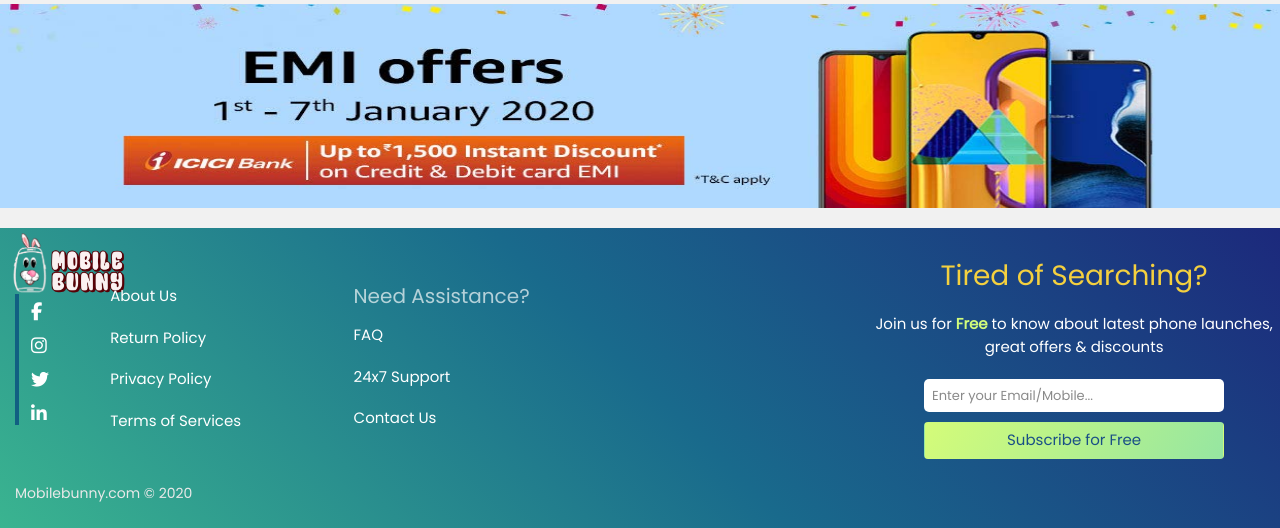
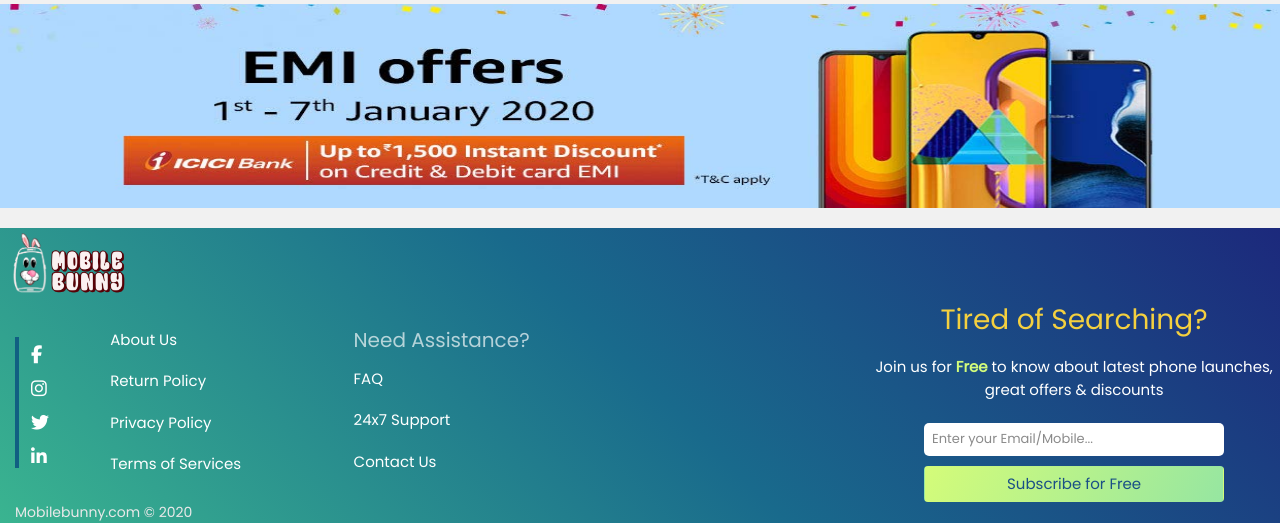
Before and after one commit to commitwithamit/commitwithamit.github.io, a PHP site: page / in a window 1280 px wide. Shown: the part 2610-3138 px from the top of the page. Run offline with PHP 8.4, Linux system fonts and the light colour scheme; some libraries are stand-ins or nearby versions.

Commit message:
second commit

```diff
--- a/mobile_bunny/index.css
+++ b/mobile_bunny/index.css
@@ -756,7 +756,7 @@ input:-webkit-autofill, input:-webkit-autofill:hover, input:-webkit-autofill:foc
     padding: 15px 10px 15px 10px;
 }
 
-.ads img {}
+/* .ads img {} */
 
 .hide_ad {
     display: none;
@@ -976,10 +976,9 @@ input:-webkit-autofill, input:-webkit-autofill:hover, input:-webkit-autofill:foc
 /* footer */
 
 .footer-bg{
-    background: rgb(73,71,71);
     background: linear-gradient(45deg,#3ab490,#196a8c, #1c297c);
     display: flex;
-    height: 300px;
+    height: max-content;
     width: 100%;
     flex-wrap: wrap;
     align-items: baseline;
@@ -989,7 +988,7 @@ input:-webkit-autofill, input:-webkit-autofill:hover, input:-webkit-autofill:foc
     flex:1;
     padding: 4px 12px;
     flex-basis: 100%;
-    height: 0;
+    height: max-content;
 }
 .foot-logo a{
     text-decoration: none;
@@ -1005,6 +1004,8 @@ input:-webkit-autofill, input:-webkit-autofill:hover, input:-webkit-autofill:foc
     flex: 1;
     display: flex;
     align-items: center;
+    flex-wrap: wrap;
+    margin-top: 5px;
 }
 .foot-media{
     flex: 0.5;
@@ -1055,6 +1056,8 @@ input:-webkit-autofill, input:-webkit-autofill:hover, input:-webkit-autofill:foc
 
 .help{
     flex: 1.6;
+    flex-basis: 100%;
+    padding-left: 20px;
 }
 .help h5{
     color: #ffffffab;
@@ -1081,7 +1084,12 @@ input:-webkit-autofill, input:-webkit-autofill:hover, input:-webkit-autofill:foc
 .copyright p{
     margin:0px;
 }
-
+@media (min-width:411px){
+    .help{
+        flex-basis: 0%;
+        padding-left: 0px;
+    }
+}
 @media (min-width:992px){
     .footer-bg, .cta-txt2{
         font-size: 15px;
```
Also changed, not shown: 1 other file.
